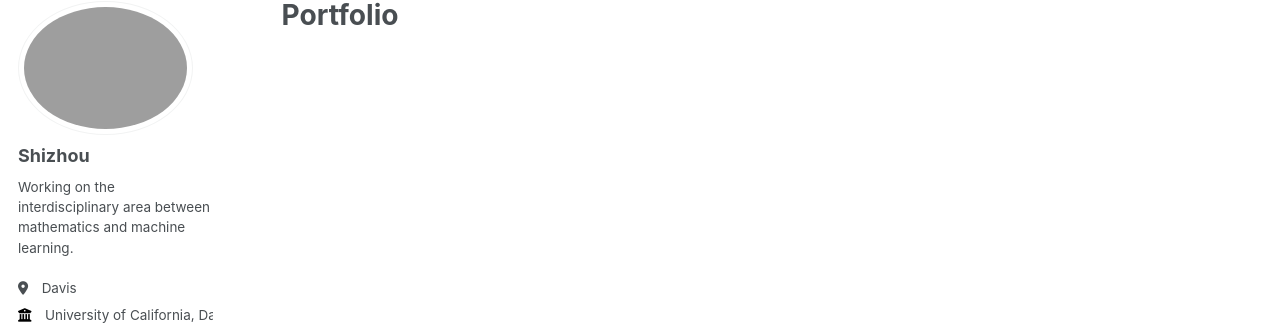
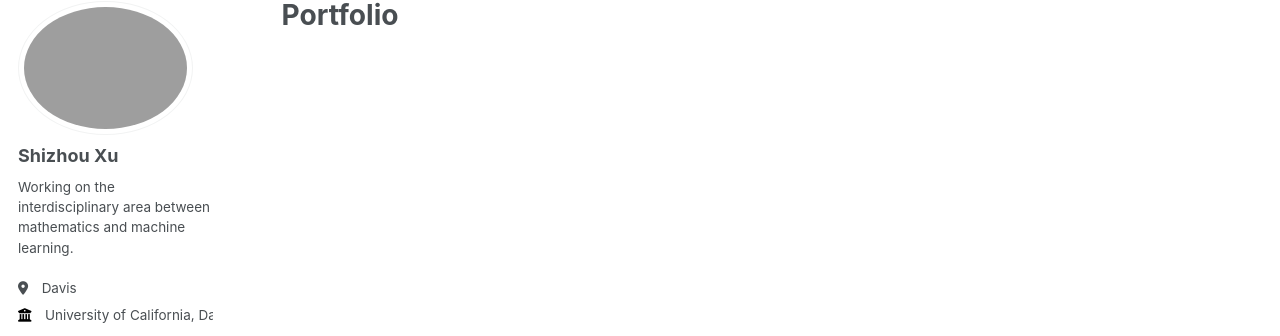
Before and after one commit to xushizhou/xushizhou.github.io, a Jekyll site: the page built from _pages/portfolio.html, in a window 1280 px wide. Shown: the part 105-441 px from the top of the page. Built offline with Jekyll 4.4.1, drawn with Linux system fonts in a browser that asks for light colours; some web fonts are replaced.

```diff
--- a/_config.yml
+++ b/_config.yml
@@ -22,7 +22,7 @@ repository               : "xushizhou/xushizhou.github.io"
 author:
   # Biographic information
   avatar           : "/images/IMGP1769.jpeg"
-  name             : "Shizhou"
+  name             : "Shizhou Xu"
   pronouns         : # example: "she/her"
   bio              : "Working on the interdisciplinary area between mathematics and machine learning."
   location         : "Davis"
```
